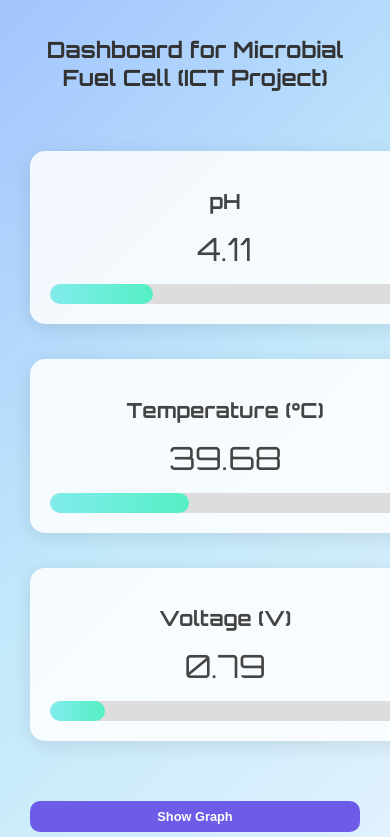
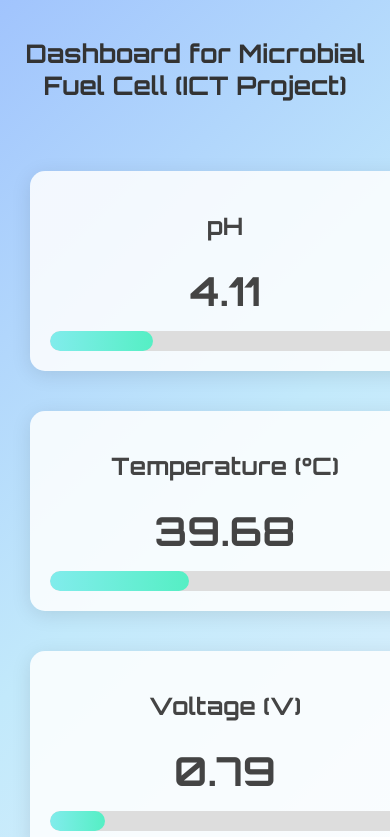
Before and after one commit to JZkhalid/ICT-Project, a plain HTML site: page index.html in a window 390 px wide. Shown: the top 837 px of the page. Drawn offline with nearby package versions, Linux system fonts and the light colour scheme.

Commit message:
Update index.html

```diff
--- a/index.html
+++ b/index.html
@@ -22,7 +22,7 @@
 
     h1 {
       margin-bottom: 20px;
-      font-size: 2rem;
+      font-size: 2.5rem;
       color: #333;
     }
 
@@ -31,11 +31,10 @@
       justify-content: center;
       align-items: center;
       flex-wrap: wrap;
-      gap: 20px;
+      gap: 30px;
       width: 100%;
-      max-width: 900px;
-      margin-bottom: 20px;
-      margin-top: 30px;
+      max-width: 1000px;
+      margin: 40px auto;
     }
 
     .meter {
@@ -47,6 +46,9 @@
       box-shadow: 0 4px 20px rgba(0, 0, 0, 0.1);
       margin: 10px;
       transition: transform 0.3s ease;
+      display: flex;
+      flex-direction: column;
+      align-items: center;
     }
 
     .meter:hover {
@@ -55,12 +57,13 @@
 
     .meter h2 {
       margin-bottom: 10px;
-      font-size: 1.3rem;
+      font-size: 1.5rem;
     }
 
     .value {
-      font-size: 2rem;
+      font-size: 2.5rem;
       margin: 15px 0;
+      font-weight: bold;
     }
 
     .bar {
@@ -81,11 +84,11 @@
     }
 
     button {
-      padding: 12px 20px;
+      padding: 12px 25px;
       margin: 30px 10px;
-      font-size: 1rem;
+      font-size: 1.1rem;
       font-weight: bold;
-      background: #6c5ce7;
+      background: #f8a5c2; /* Light pink */
       border: none;
       color: white;
       cursor: pointer;
@@ -94,7 +97,7 @@
     }
 
     button:hover {
-      background: #4834d4;
+      background: #fd79a8;
     }
 
     #chartContainer {
@@ -114,6 +117,21 @@
     /* Responsive Design */
     @media (max-width: 1200px) {
       h1 {
+        font-size: 2.2rem;
+      }
+
+      .meter {
+        max-width: 220px;
+      }
+
+      button {
+        font-size: 1rem;
+        padding: 10px 20px;
+      }
+    }
+
+    @media (max-width: 800px) {
+      h1 {
         font-size: 1.8rem;
       }
 
@@ -123,33 +141,18 @@
 
       button {
         font-size: 0.9rem;
-        padding: 10px 18px;
-      }
-    }
-
-    @media (max-width: 800px) {
-      h1 {
-        font-size: 1.6rem;
-      }
-
-      .meter {
-        max-width: 250px;
-      }
-
-      button {
-        font-size: 0.8rem;
-        padding: 8px 16px;
+        padding: 8px 18px;
       }
 
       .container {
         flex-direction: column;
-        gap: 15px;
+        gap: 20px;
       }
     }
 
     @media (max-width: 600px) {
       h1 {
-        font-size: 1.4rem;
+        font-size: 1.6rem;
       }
 
       .meter {
@@ -158,7 +161,7 @@
 
       button {
         font-size: 0.8rem;
-        padding: 8px 14px;
+        padding: 8px 15px;
       }
     }
   </style>
```
